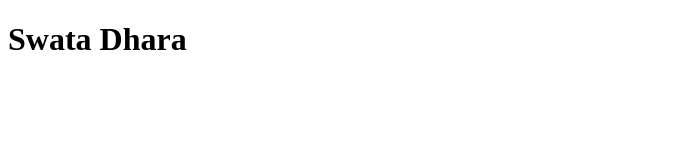
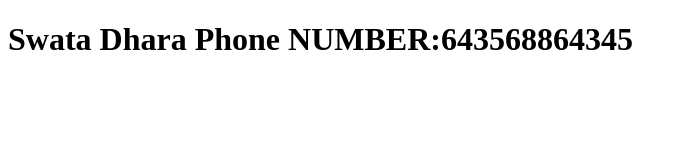
Before and after one commit to swatadhara0-ui/portfolio, a plain HTML site: page index.html in a window 1280 px wide. Shown: the whole page, without its empty margins (0-686 px from the left). Drawn offline with Linux system fonts and the light colour scheme.

Commit message:
edited file

```diff
--- a/index.html
+++ b/index.html
@@ -6,6 +6,9 @@
     <title>Document</title>
 </head>
 <body>
-    <h1>Swata Dhara</h1>
+    <h1>Swata Dhara
+        Phone NUMBER:643568864345
+    </h1>
+
 </body>
 </html>
```
